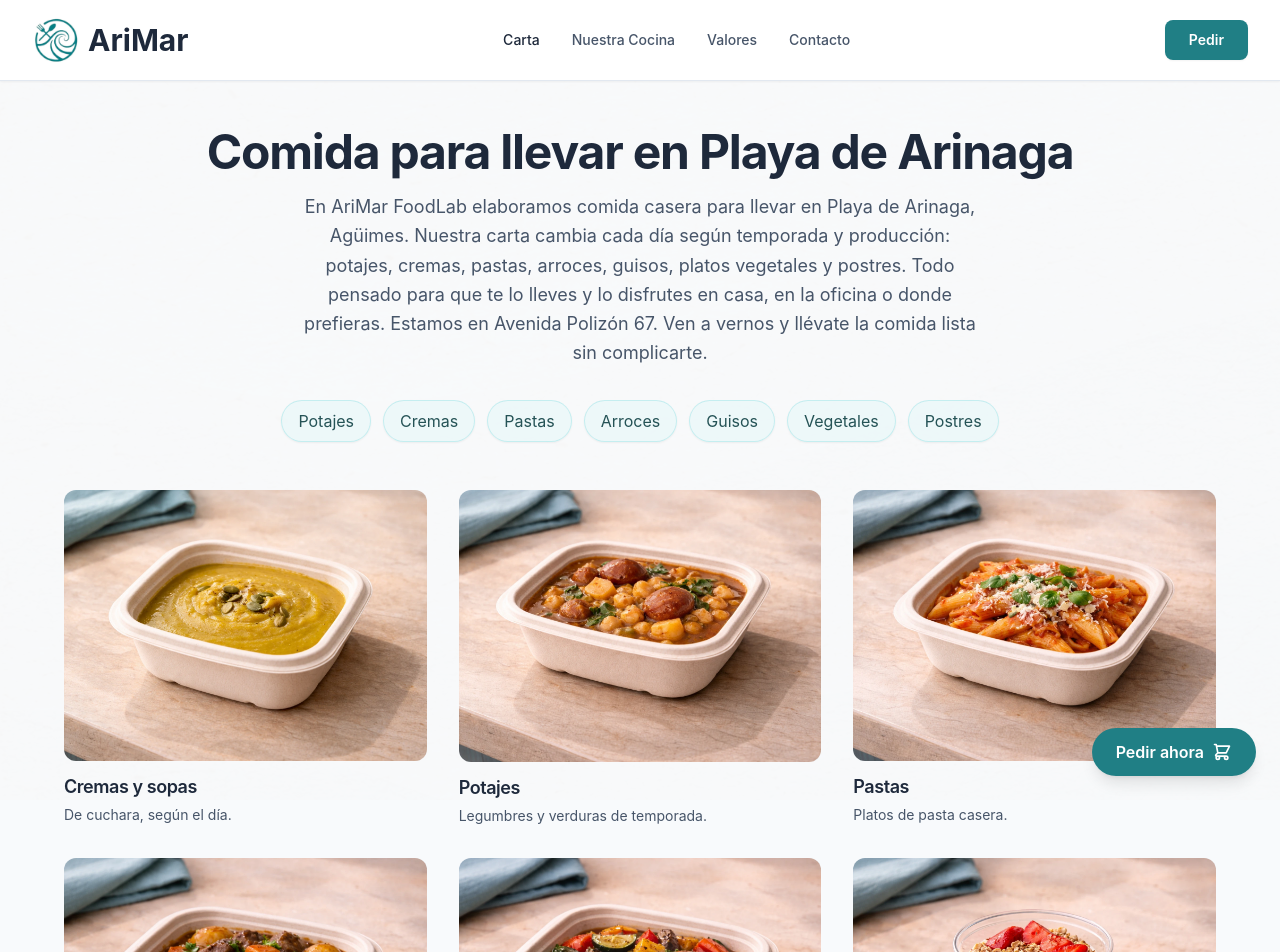
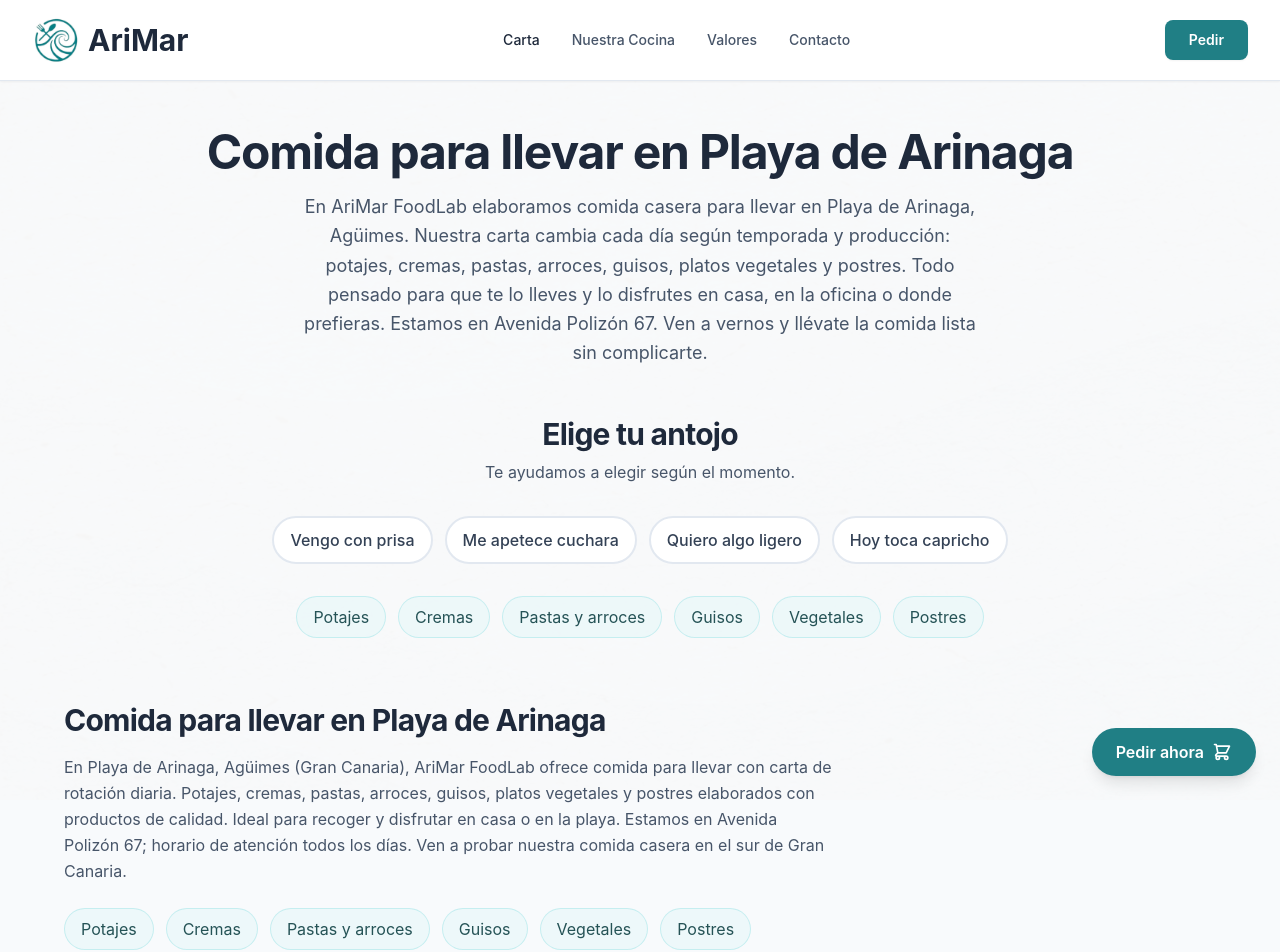
Before and after one commit to talaverilla85/ArimarWeb, a Next.js app: page /carta in a window 1280 px wide. Shown: the top 952 px of the page. Built offline with nearby package versions, Linux system fonts and the light colour scheme.

Commit message:
Add interactive Carta + SEO content

```diff
--- a/app/carta/layout.tsx
+++ b/app/carta/layout.tsx
@@ -3,16 +3,16 @@ import type { Metadata } from 'next'
 const domain = 'https://www.arimarfoodlab.es'
 
 export const metadata: Metadata = {
-  title: 'Carta · Comida para llevar Playa de Arinaga | AriMar FoodLab',
+  title: 'Comida para llevar en Playa de Arinaga · Carta | AriMar FoodLab',
   description:
-    'Carta de comida casera para llevar en Playa de Arinaga, Agüimes. Potajes, cremas, pastas, arroces, guisos y postres. AriMar FoodLab, Avenida Polizón 67.',
+    'Comida para llevar en Playa de Arinaga, Agüimes (Gran Canaria). Carta casera de rotación diaria: potajes, cremas, pastas, arroces, guisos, vegetales y postres. AriMar FoodLab, Avenida Polizón 67.',
   alternates: {
     canonical: `${domain}/carta`,
   },
   openGraph: {
-    title: 'Carta · Comida para llevar Playa de Arinaga | AriMar FoodLab',
+    title: 'Comida para llevar en Playa de Arinaga · Carta | AriMar FoodLab',
     description:
-      'Comida casera para llevar en Playa de Arinaga, Agüimes. Carta diaria: potajes, cremas, pastas, guisos y postres.',
+      'Comida para llevar en Playa de Arinaga, Agüimes. Carta diaria: potajes, cremas, pastas, guisos y postres. AriMar FoodLab.',
     type: 'website',
     url: `${domain}/carta`,
   },
--- a/app/carta/page.tsx
+++ b/app/carta/page.tsx
@@ -1,19 +1,34 @@
 'use client'
 
+import { useState } from 'react'
 import Link from 'next/link'
 import Image from 'next/image'
 import { motion } from 'framer-motion'
 import { siteConfig } from '@/lib/siteConfig'
 
-const categories = [
+/** Categorías de la carta (6): SEO e interactivo */
+const categoriesSeo = [
   'Potajes',
   'Cremas',
-  'Pastas',
-  'Arroces',
+  'Pastas y arroces',
   'Guisos',
   'Vegetales',
   'Postres',
 ]
+
+const antojoButtons = [
+  { id: 'prisa' as const, label: 'Vengo con prisa' },
+  { id: 'cuchara' as const, label: 'Me apetece cuchara' },
+  { id: 'ligero' as const, label: 'Quiero algo ligero' },
+  { id: 'capricho' as const, label: 'Hoy toca capricho' },
+]
+
+const antojoToCategories: Record<string, string[]> = {
+  prisa: ['Pastas y arroces', 'Guisos'],
+  cuchara: ['Potajes', 'Cremas'],
+  ligero: ['Vegetales', 'Cremas'],
+  capricho: ['Postres', 'Pastas y arroces'],
+}
 
 const cartaItems = [
   {
@@ -30,9 +45,9 @@ const cartaItems = [
   },
   {
     src: '/images/carta-pasta.webp',
-    alt: 'Pasta casera para llevar, AriMar FoodLab Playa de Arinaga',
-    title: 'Pastas',
-    description: 'Platos de pasta casera.',
+    alt: 'Pasta y arroz caseros para llevar, AriMar FoodLab Playa de Arinaga',
+    title: 'Pastas y arroces',
+    description: 'Platos de pasta y arroz caseros.',
   },
   {
     src: '/images/carta-carne-estofada.webp',
@@ -99,6 +114,16 @@ function buildJsonLd() {
 
 export default function CartaPage() {
   const jsonLd = buildJsonLd()
+  const [selectedAntojo, setSelectedAntojo] = useState<'prisa' | 'cuchara' | 'ligero' | 'capricho' | null>(null)
+  const highlightedCats = selectedAntojo ? antojoToCategories[selectedAntojo] ?? [] : []
+  const microtext =
+    highlightedCats.length === 0
+      ? null
+      : highlightedCats.length === 1
+        ? `Hoy te encaja: ${highlightedCats[0]}.`
+        : highlightedCats.length === 2
+          ? `Hoy te encaja: ${highlightedCats[0]} y ${highlightedCats[1]}.`
+          : `Hoy te encaja: ${highlightedCats[0]}, ${highlightedCats[1]} y ${highlightedCats[2]}.`
 
   return (
     <>
@@ -122,34 +147,99 @@ export default function CartaPage() {
 
       <div className="pt-32 pb-20 px-4 sm:px-6 lg:px-8">
         <div className="max-w-6xl mx-auto">
-          {/* H1 + párrafo indexable */}
+          {/* Hero: H1 + párrafo */}
           <header className="text-center mb-12">
             <h1 className="text-4xl md:text-5xl font-bold text-slate-800 mb-4 tracking-tight">
               Comida para llevar en Playa de Arinaga
             </h1>
-            <p className="text-lg text-slate-600 max-w-2xl mx-auto leading-relaxed mb-8">
+            <p className="text-lg text-slate-600 max-w-2xl mx-auto leading-relaxed">
               En AriMar FoodLab elaboramos comida casera para llevar en Playa de Arinaga, Agüimes.
               Nuestra carta cambia cada día según temporada y producción: potajes, cremas, pastas,
               arroces, guisos, platos vegetales y postres. Todo pensado para que te lo lleves y lo
               disfrutes en casa, en la oficina o donde prefieras. Estamos en Avenida Polizón 67.
               Ven a vernos y llévate la comida lista sin complicarte.
             </p>
+          </header>
 
-            {/* Categorías en ul/li con estilo chips */}
-            <nav aria-label="Categorías de la carta">
-              <ul className="flex flex-wrap justify-center gap-2 md:gap-3 list-none pl-0">
-                {categories.map((cat) => (
+          {/* Bloque interactivo: Elige tu antojo */}
+          <section
+            className="mb-16 text-center"
+            aria-labelledby="elige-antojo-heading"
+          >
+            <h2 id="elige-antojo-heading" className="text-2xl md:text-3xl font-bold text-slate-800 mb-2 tracking-tight">
+              Elige tu antojo
+            </h2>
+            <p className="text-slate-600 mb-8">Te ayudamos a elegir según el momento.</p>
+
+            <div className="flex flex-wrap justify-center gap-2 md:gap-3 mb-8" role="group" aria-label="Momento del día">
+              {antojoButtons.map((btn) => (
+                <button
+                  key={btn.id}
+                  type="button"
+                  aria-pressed={selectedAntojo === btn.id}
+                  onClick={() => setSelectedAntojo(selectedAntojo === btn.id ? null : btn.id)}
+                  className="px-4 py-2.5 rounded-full border-2 text-sm md:text-base font-medium transition-all duration-200 focus:outline-none focus-visible:ring-2 focus-visible:ring-primary-500 focus-visible:ring-offset-2 focus-visible:ring-offset-white"
+                  style={{
+                    borderColor: selectedAntojo === btn.id ? 'var(--color-primary-500, #0d9488)' : 'var(--color-slate-200, #e2e8f0)',
+                    backgroundColor: selectedAntojo === btn.id ? 'var(--color-primary-50, #f0fdfa)' : 'white',
+                    color: selectedAntojo === btn.id ? 'var(--color-primary-800, #115e59)' : 'var(--color-slate-700, #334155)',
+                  }}
+                >
+                  {btn.label}
+                </button>
+              ))}
+            </div>
+
+            {/* Categorías (chips) con resaltado */}
+            <nav aria-label="Categorías recomendadas según tu elección">
+              <ul className="flex flex-wrap justify-center gap-2 md:gap-3 list-none pl-0 mb-4">
+                {categoriesSeo.map((cat) => {
+                  const isHighlighted = highlightedCats.includes(cat)
+                  return (
                     <li key={cat}>
                       <span
-                      className="inline-block px-4 py-2 rounded-full border border-primary-100/70 bg-primary-50/60 text-sm md:text-base text-primary-800/90 shadow-sm hover:bg-primary-50/80 transition-colors"
+                        className={`inline-block px-4 py-2 rounded-full border text-sm md:text-base transition-all duration-300 ${
+                          isHighlighted
+                            ? 'border-primary-400 bg-primary-50 text-primary-800 shadow-md ring-2 ring-primary-200 scale-105'
+                            : 'border-primary-100/70 bg-primary-50/60 text-primary-800/90'
+                        }`}
                       >
+                        {cat}
+                      </span>
+                    </li>
+                  )
+                })}
+              </ul>
+            </nav>
+            {microtext && (
+              <p className="text-slate-600 font-medium" aria-live="polite">
+                {microtext}
+              </p>
+            )}
+          </section>
+
+          {/* SEO: H2 + párrafo indexable + lista categorías */}
+          <section className="mb-16" aria-labelledby="carta-seo-heading">
+            <h2 id="carta-seo-heading" className="text-2xl md:text-3xl font-bold text-slate-800 mb-4 tracking-tight">
+              Comida para llevar en Playa de Arinaga
+            </h2>
+            <p className="text-slate-600 leading-relaxed max-w-3xl mb-6">
+              En Playa de Arinaga, Agüimes (Gran Canaria), AriMar FoodLab ofrece comida para llevar
+              con carta de rotación diaria. Potajes, cremas, pastas, arroces, guisos, platos
+              vegetales y postres elaborados con productos de calidad. Ideal para recoger y
+              disfrutar en casa o en la playa. Estamos en Avenida Polizón 67; horario de atención
+              todos los días. Ven a probar nuestra comida casera en el sur de Gran Canaria.
+            </p>
+            <ul className="flex flex-wrap gap-2 md:gap-3 list-disc list-inside pl-0 [list-style:none]">
+              {categoriesSeo.map((cat) => (
+                <li key={cat}>
+                  <span className="inline-block px-4 py-2 rounded-full border border-primary-100/70 bg-primary-50/60 text-sm md:text-base text-primary-800/90">
                     {cat}
                   </span>
                 </li>
               ))}
             </ul>
-            </nav>
-          </header>
+          </section>
 
           {/* Grid de cards con h3 + descripción + alt */}
           <section className="mb-20" aria-labelledby="carta-visual-heading">
```
Lines whose indentation alone changed are shown as unchanged.
